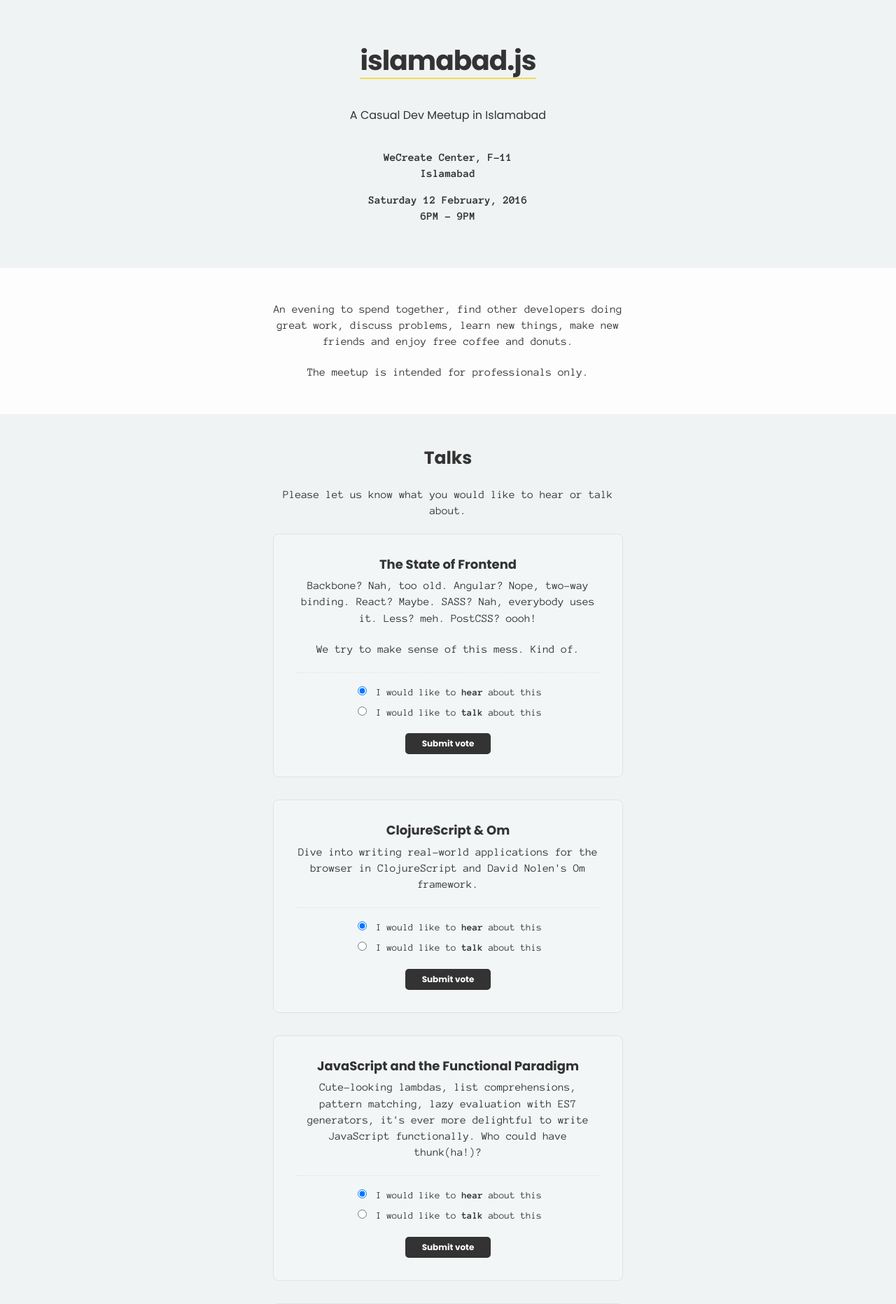
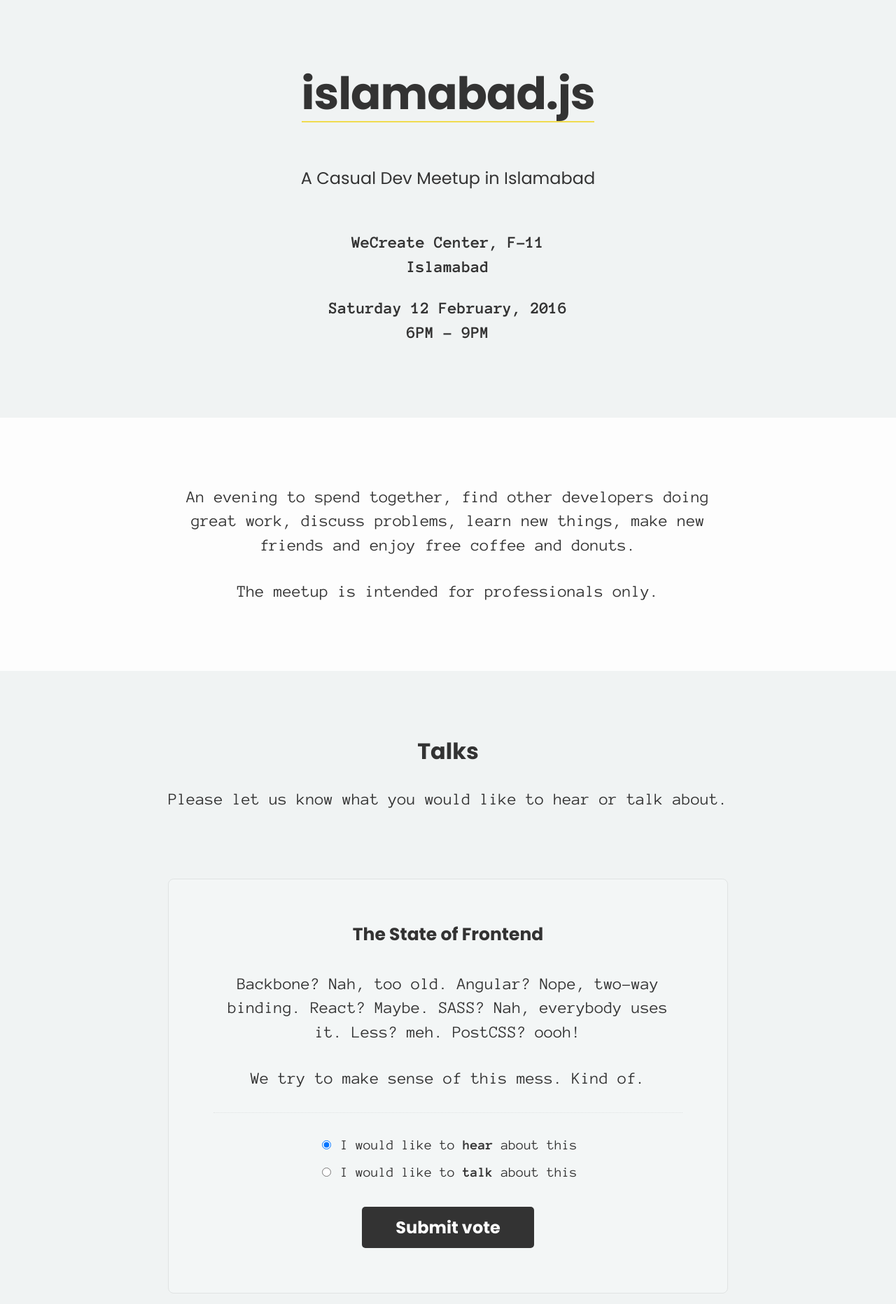
Before and after one commit to kamilwaheed/islamabad.js, a web app: file index.html in a window 1280 px wide. Shown: the top 1864 px of the page at 70% size. Run offline with its HTML, style and script files only (its server is not run), Linux system fonts and the light colour scheme; style sheets or scripts are compiled from the project's sources.

Commit message:
styles for large screens

```diff
--- a/styles/scss/_base.scss
+++ b/styles/scss/_base.scss
@@ -24,6 +24,10 @@ body {
   @include min-width($alias: small) {
     padding: 3em 1em;
   }
+
+  @include min-width($alias: medium) {
+    padding: 6em 1em;
+  }
 }
 
 .page-section__title {
@@ -34,9 +38,18 @@ body {
     margin-bottom: 1em;
     font-size: $font-size-gamma-large;
   }
+
+  @include min-width($alias: medium) {
+    margin-bottom: 1em;
+    font-size: $font-size-gamma-vlarge;
+  }
 }
 
 .page-section__content {
   max-width: 500px;
   margin: auto;
+
+  @include min-width($alias: medium) {
+    max-width: 800px;
+  }
 }
--- a/styles/scss/_event-signup.scss
+++ b/styles/scss/_event-signup.scss
@@ -6,7 +6,17 @@
   max-width: 320px;
   margin: auto;
 
+  @include min-width($alias: medium) {
+    max-width: 500px;
+  }
+
   input[type="text"] {
     width: 100%;
+
+    @include min-width($alias: medium) {
+      font-size: 1.5em;
+
+      margin: 1em 0;
+    }
   }
 }
--- a/styles/scss/_forms.scss
+++ b/styles/scss/_forms.scss
@@ -34,4 +34,8 @@ button,
   font-size: 1em;
 
   margin-top: 1em;
+
+  @include min-width($alias: medium) {
+    font-size: 1.2em;
+  }
 }
--- a/styles/scss/_section-main.scss
+++ b/styles/scss/_section-main.scss
@@ -4,6 +4,11 @@
   @include min-width($alias: small) {
     padding-top: 4em;
     padding-bottom: 3em;
+  }
+
+  @include min-width($alias: medium) {
+    padding-top: 6em;
+    padding-bottom: 5em;
   }
 }
 
@@ -20,11 +25,14 @@
   font-weight: 400;
 
   margin-bottom: 2.5em;
+
+  @include min-width($alias: medium) {
+    font-size: 1.5em;
+  }
 }
 
 .event-location-and-time {
   font-weight: 600;
-  /* letter-spacing: -1px; */
 }
 
 .event-location,
@@ -32,4 +40,8 @@
   display: block;
 
   margin-bottom: 0.875em;
+
+  @include min-width($alias: medium) {
+    margin-bottom: 1em;
+  }
 }
--- a/styles/scss/_talks.scss
+++ b/styles/scss/_talks.scss
@@ -1,5 +1,9 @@
 .talks {
+  margin-top: 3em;
 
+  @include min-width($alias: medium) {
+    margin-top: 6em;
+  }
 }
 
 .talk {
@@ -15,21 +19,40 @@
     padding: 2em;
     margin-bottom: 2em;
   }
+
+  @include min-width($alias: medium) {
+    padding: 4em;
+    margin-bottom: 4em;
+  }
 }
 
 .talk__title {
   margin-top: 0;
 
   font-size: $font-size-delta;
+
+  @include min-width($alias: medium) {
+    font-size: $font-size-gamma-large;
+
+    margin-bottom: 1.5em;
+  }
 }
 
 .talk__actions-form {
   border-top: 1px dotted $color-gray-2;
   padding-top: 1em;
+
+  @include min-width($alias: medium) {
+    padding-top: 2em;
+  }
 }
 
 input[type="submit"].talk__action-vote-submit {
   font-size: 0.75em;
+
+  @include min-width($alias: medium) {
+    font-size: 1.5em;
+  }
 }
 
 .talk__action {
@@ -40,6 +63,10 @@ input[type="submit"].talk__action-vote-submit {
 
   display: block;
 
+  @include min-width($alias: medium) {
+    font-size: 1.25em;
+  }
+
   input[type="radio"] {
     margin-right: 1em;
   }
--- a/styles/scss/_typography.scss
+++ b/styles/scss/_typography.scss
@@ -5,6 +5,10 @@ p {
 
   &:last-child {
     margin-bottom: 0;
+  }
+
+  @include min-width($alias: medium) {
+    font-size: 1.5em;
   }
 }
 
@@ -25,6 +29,10 @@ h1 {
   @include min-width($alias: small) {
     font-size: $font-size-alpha-large;
   }
+
+  @include min-width($alias: medium) {
+    font-size: $font-size-alpha-vlarge;
+  }
 }
 
 h2 {
@@ -32,6 +40,10 @@ h2 {
 
   @include min-width($alias: small) {
     font-size: $font-size-beta-large;
+  }
+
+  @include min-width($alias: medium) {
+    font-size: $font-size-beta-vlarge;
   }
 }
 
@@ -41,6 +53,10 @@ h3 {
   @include min-width($alias: small) {
     font-size: $font-size-gamma-large;
   }
+
+  @include min-width($alias: medium) {
+    font-size: $font-size-gamma-vlarge;
+  }
 }
 
 h4 {
@@ -49,6 +65,10 @@ h4 {
   @include min-width($alias: small) {
     font-size: $font-size-delta-large;
   }
+
+  @include min-width($alias: medium) {
+    font-size: $font-size-delta-vlarge;
+  }
 }
 
 small, .font_small {font-size: 0.707em;}
--- a/styles/scss/_variables.scss
+++ b/styles/scss/_variables.scss
@@ -52,3 +52,10 @@ $font-size-alpha-large: 2.441em;
 $font-size-beta-large: 1.953em;
 $font-size-gamma-large: 1.563em;
 $font-size-delta-large: 1.25em;
+
+///* font sizes - scale: 1.414 augmented fourth - type-scale.com */
+
+$font-size-alpha-vlarge: 3.998em;
+$font-size-beta-vlarge: 2.827em;
+$font-size-gamma-vlarge: 1.999em;
+$font-size-delta-vlarge: 1.414em;
--- a/styles/scss/mixins/_breakpoint.scss
+++ b/styles/scss/mixins/_breakpoint.scss
@@ -2,7 +2,7 @@
 
 $breakpoints: (
   small: 480px + 1px,
-  medium: 640px + 1px
+  medium: 1200px + 1px
 );
 
 @mixin min-width($min-width: null, $alias: null) {
```
